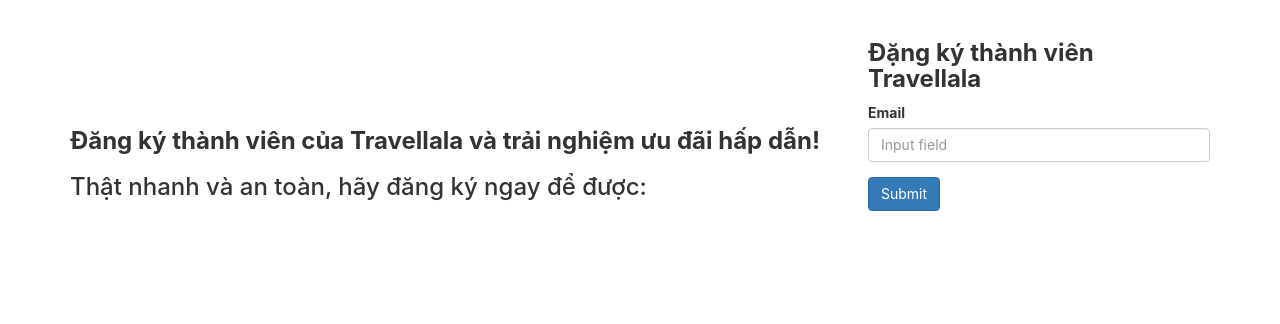
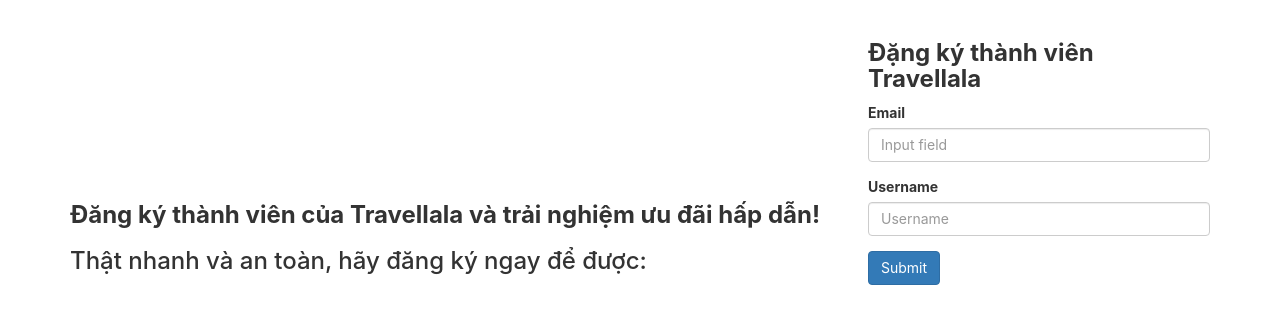
Before and after one commit to NguyenPhuTai/travellala, a PHP site: page /create-acc.php in a window 1280 px wide. Shown: the part 70-394 px from the top of the page. Run offline with PHP 8.4, Linux system fonts and the light colour scheme.

Commit message:
update create-acc

```diff
--- a/create-acc.php
+++ b/create-acc.php
@@ -52,7 +52,10 @@
                     <label for="">Email</label>
                     <input type="email" class="form-control" id="" placeholder="Input field">
                 </div>
-
+                <div class="form-group">
+                    <label for="">Username</label>
+                    <input type="text" class="form-control" id="" placeholder="Username">
+                </div>
 
 
                 <button type="submit" class="btn btn-primary">Submit</button>
```
